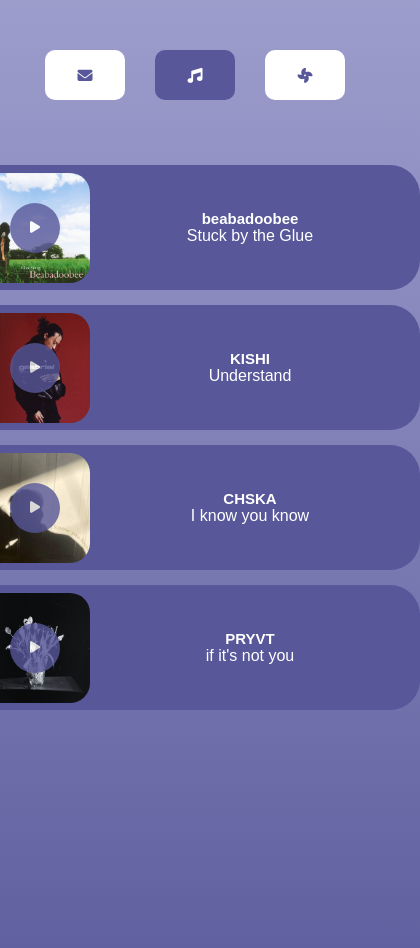
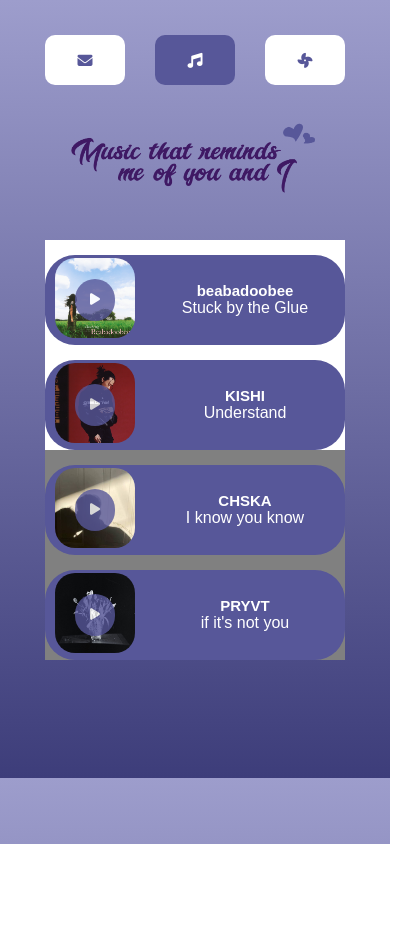
Before and after one commit to dalenapoles/Anniversary, a plain HTML site: page music.html in a window 390 px wide. Shown: the whole page, 420 px wide, since content can reach past the window. After the commit the page ends 844 px from the top, so only its background shows below. Drawn offline with Linux system fonts and the light colour scheme.

Commit message:
Accept007

```diff
--- a/index.css
+++ b/index.css
@@ -6,29 +6,24 @@
 body{
 
     height: 100vh;
-    background: linear-gradient(#9d9dcc, #575799);
+    background: linear-gradient(#9d9dcc, #3d3d7a);
 }
 
     /* background: linear-gradient(#9d9dcc, #575799); */
 
-
 #navbar ul{
-
     list-style-type: none;
      display: flex;
      justify-content: center;
      align-items: center;
-     height: 150px;
+     height: 120px;
 }
-
-#navbar ul #point:hover
-{
+#navbar ul #point:hover{
     color: white;
     background-color: #575799;
     transition: 0.4s;
 
 }
-
 #navbar ul li i{
     padding: 5px;
 }
@@ -48,16 +43,10 @@
 
 }
 
-
 #point:active{
     transition: 0.3s;
     opacity: 0.7;
 }
-
-
-
-
-
 
 
 #closed-env{
@@ -67,12 +56,10 @@
     display: none;
 }
 
-
 /*This is for Message HTML*/
 #content{
     background-color: white ;
     border-radius: 20px;
-
     width: 700px;
 }
 #container #letterBackground #letter #content{
@@ -94,7 +81,6 @@
 
 #holderImage #closed-env{
 width: 400px;
-
 }
 #container{
     margin-top: 5px;
@@ -105,7 +91,7 @@
 #holderImage{
 
     width: 100%;
-    height: 45%;
+    height: 49vh;
     display: flex;
     align-items: end;
     justify-content: center;
@@ -119,6 +105,7 @@
     font-weight: bold;
     position: absolute;
     bottom: 47%;
+    z-index: 4;
 }
 #happyContainer{
     display: flex;
@@ -131,13 +118,17 @@
     height: 100px;
     position: absolute;
     bottom: 35.7%;
+    z-index: 3;
 }
 
 @media (max-width: 500px){
+    #holderImage{
+    height: 27vh;
 
-    #holderImage #closed-env{
+}
+
+   #holderImage #closed-env{
     width: 250px;
-
     z-index: 2;
 }
 .arrow{
@@ -158,6 +149,8 @@
 .happyAnn{
     width: 350px;
 }
+
+
 #navbar li #point .link-text{
     display: none;
 }
@@ -173,7 +166,7 @@
 }
 
 
-
+}
 
 #container #letterBackground #letter #content{
     width: 300px;
@@ -192,14 +185,8 @@
  display: none;
  padding: 15px;
 }
-body{
-    height: 130vh;
-}
-#holderImage{
-    height: 25.9%;
-}
 
-}
+
 @media (max-width: 400px){
 #navbar ul li #point{
 
@@ -211,6 +198,4 @@
     font-size: 15px;
 }
 
-
-
 }
--- a/index.js
+++ b/index.js
@@ -1,4 +1,4 @@
-let rightPassword = "iloveyouqessymwua"
+let rightPassword = "dicktime"
 
 let passwordInput = document.getElementById("password");
 let enterButton = document.getElementById("enter");
--- a/music.css
+++ b/music.css
@@ -4,8 +4,8 @@
 #wholeContainer{
     display: flex;
     align-items: center;
-    justify-content: start;
-    flex-direction: column;
+    justify-content: center;
+
     height: 50vh;
 
 
@@ -14,41 +14,42 @@
         background-color: #575799;
         margin-top: 15px;
         width: 450px;
-        height: 135px;
+
         display: flex;
         justify-content: center;
         align-items: center;
 
         border-radius: 30px;
         flex-direction: row;
-        flex-wrap: wrap;
+
 
     }
 
     #playerSection1{
-        height: 125px;
-        height: 125px;
+
+       padding: 10px;
         display: flex;
         align-items: center;
         justify-content: center;
     }
         #imgHolder{
             position: relative;
-            width: 110px;
-            height: 110px;
+            width: 100px;
+
             position: relative;
         }
             #imgHolder img{
-                 width: 110px;
-                height: 110px;
+
+                width: 100%;
                 border-radius: 20px;
+
 
             }
             .pauseOrPlay{
                 color: white;
                 opacity: 0.8;
-                height: 50px;
-                width: 50px;
+                height: 50%;
+                width: 50%;
                 background-color: #575799;
                 border-radius: 50px;
                 position: absolute;
@@ -78,6 +79,7 @@
     flex-direction: column;
     font-family: Arial, Helvetica, sans-serif;
     color: white;
+    height: 100%;
 }
     #playerSection2 strong{
         font-size: 15px;
@@ -87,3 +89,89 @@
 .pause{
     display: none;
 }
+
+.musicHeader{
+    width: 100%;
+    display: flex;
+    align-items: center;
+    justify-content: center;
+}
+.musicHeader img{
+  width:300px;
+
+}
+.section1{
+    padding-right: 20px;
+}
+@media (max-width: 500px){
+
+    #wholeContainer{
+        display: flex;
+        justify-content: center;
+        flex-direction: column;
+    }
+    .musicHeader{
+
+        width:200px;
+    width: 100%;
+    display: flex;
+    align-items: center;
+    justify-content: center;
+
+}
+.musicHeader img{
+  width:250px;
+
+}
+#wholeContainer{
+    display: flex;
+    align-items: center;
+    justify-content: center;
+
+    height: 70vh;
+
+
+}
+body{
+    height: 100vh;
+}
+
+}
+
+
+
+@media (max-width: 400px){
+    #playerContainer{
+        height: 90px;
+        width: 300px;
+
+    }
+    #wholeContainer{
+        height: 60vh;
+    }
+    #imgHolder{
+        width: 80px;
+    }
+     #imgHolder img{
+        height: 100%;
+
+     }
+
+    .section1 {
+        background-color: white;
+    padding: 0px;
+}
+ .section2 {
+        background-color: rgb(128, 128, 128);
+    padding: 0px;
+}
+#wholeContainer{
+    height: 60vh;
+
+
+}
+body{
+    height: 778px;
+}
+
+}
--- a/music.html
+++ b/music.html
@@ -16,8 +16,13 @@
           <li> <a  id="point" href="flower.html"><i id="icon" class="fa-solid fa-fan"></i> <span class="link-text">Flowers</span></a></li>
         </ul>
     </nav>
+    <div class="musicHeader">
+      <img src="Images/heading 3.png" alt="">
+    </div>
 <div id="wholeContainer">
+
     <!-- Player 1 -->
+     <div class="section1">
     <div id="playerContainer">
         <div id="playerSection1">
             <div id="imgHolder">
@@ -52,7 +57,8 @@
             <p>Understand</p>
         </div>
     </div>
-
+    </div>
+    <div class="section2">
     <!-- Player 3 -->
      <div id="playerContainer">
         <div id="playerSection1">
@@ -87,7 +93,7 @@
         </div>
     </div>
 </div>
-
+</div>
 
 <!-- REMOVED THE MUSIC.JS SCRIPT LINK FROM HERE -->
 </body>
```
Also changed, not shown: flower.html (+1 -0 lines), Images/Heart-1.png (added), Images/heading 3.png (added), flower.css (added).
